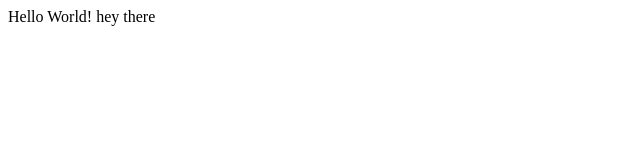
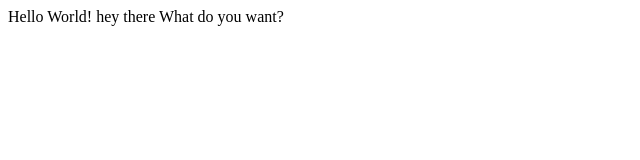
Before and after one commit to akshayThool/lecture1, a plain HTML site: page index.html in a window 1280 px wide. Shown: the whole page, without its empty margins (0-640 px from the left). Drawn offline with Linux system fonts and the light colour scheme.

Commit message:
Update index.html

```diff
--- a/index.html
+++ b/index.html
@@ -8,5 +8,6 @@
   <body>
     Hello World!
     hey there
+    What do you want?
   </body>
 </html>
```
